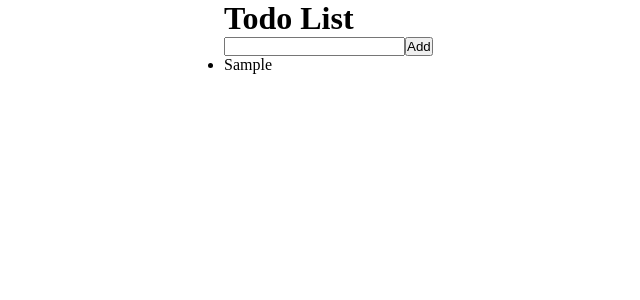
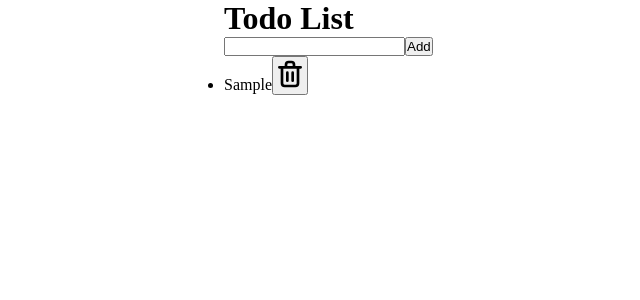
Before and after one commit to joohnq/todo-in-react, a React (Vite) app: page / in a window 1280 px wide. Both pictures are taken after typing "Sample" into the empty fields and a click on the button "Add". Shown: the top 300 px of the page, without its empty margins (66-706 px from the left). Built offline with nearby package versions, Linux system fonts and the light colour scheme.

Commit message:
feat: Add Task and delete Task

```diff
--- /dev/null
+++ b/src/components/Form/index.jsx
@@ -0,0 +1,30 @@
+import React, { useState } from "react";
+import "./style.css";
+
+export function Form(props) {
+    const [text, setText] = useState("")
+
+    function handleText(event){
+        setText(event.target.value)
+    }
+
+    function addTask(event){
+        event.preventDefault()
+        if(text){
+            props.onAddItem(text)
+            setText("")
+        }
+    }
+
+  return (
+    <form>
+      <input
+      onChange={handleText}
+      type="text"
+      value={text} />
+
+      <button
+      onClick={addTask}>Add</button>
+    </form>
+  );
+}
--- /dev/null
+++ b/src/components/Item/index.jsx
@@ -0,0 +1,10 @@
+export class Item {
+
+    static idPosition = 0
+
+    constructor(text){
+        this.id = Item.idPosition++
+        this.text = text
+        this.done = false
+    }
+}
--- /dev/null
+++ b/src/components/List/index.jsx
@@ -0,0 +1,17 @@
+import React from "react";
+import './style.css'
+
+export function List(props){
+    return (
+        <ul>
+            {props.items.map(item =>
+            <li
+            key={item.id}>
+                {item.text}
+                <button onClick={() => {props.onDeleteTask(item)} }>
+                    <img src="/trash.svg" alt="Delete Task" />
+                </button>
+            </li>)}
+        </ul>
+    )
+}
--- /dev/null
+++ b/src/components/List/style.css
@@ -0,0 +1,3 @@
+img{
+    width: 2rem;
+}
--- a/src/components/Task/index.jsx
+++ /dev/null
@@ -1,7 +0,0 @@
-import React from "react";
-
-export function Task(props){
-    return (
-        <li>{props.value}</li>
-    )
-}
--- a/src/components/Todo/index.jsx
+++ b/src/components/Todo/index.jsx
@@ -1,35 +1,30 @@
 import React from "react";
 import { useState } from "react";
-import { Task } from "../Task";
+import { List } from "../List";
+import { Form } from "../Form";
+import { Item } from "../Item";
 import './style.css'
 
 export function Todo(){
-    const [text, setText] = useState("")
     const [items, setItems] = useState([])
 
-    function handleText(event){
-        setText(event.target.value)
+    function onAddItem(text){
+        let it = new Item(text)
+
+        setItems([...items, it])
     }
 
-    function addTask(event){
-        event.preventDefault()
-        if(text){
-            setItems([...items, text])
-            setText("")
-        }
+    function onDeleteTask(item){
+        let filteredItems = items.filter(it => it.id != item.id)
+
+        setItems(filteredItems)
     }
 
     return (
         <div className="container">
             <h1>Todo List</h1>
-            <form action="">
-                <input onChange={handleText} type="text" value={text}/>
-                <button onClick={addTask}>Add</button>
-            </form>
-
-            <ul>
-                {items.map(item => <Task value={item} />)}
-            </ul>
+            <Form onAddItem={onAddItem}/>
+            <List onDeleteTask={onDeleteTask} items={items}/>
         </div>
     )
 }
```
Also changed, not shown: public/trash.svg (added), src/components/Form/style.css (added).
